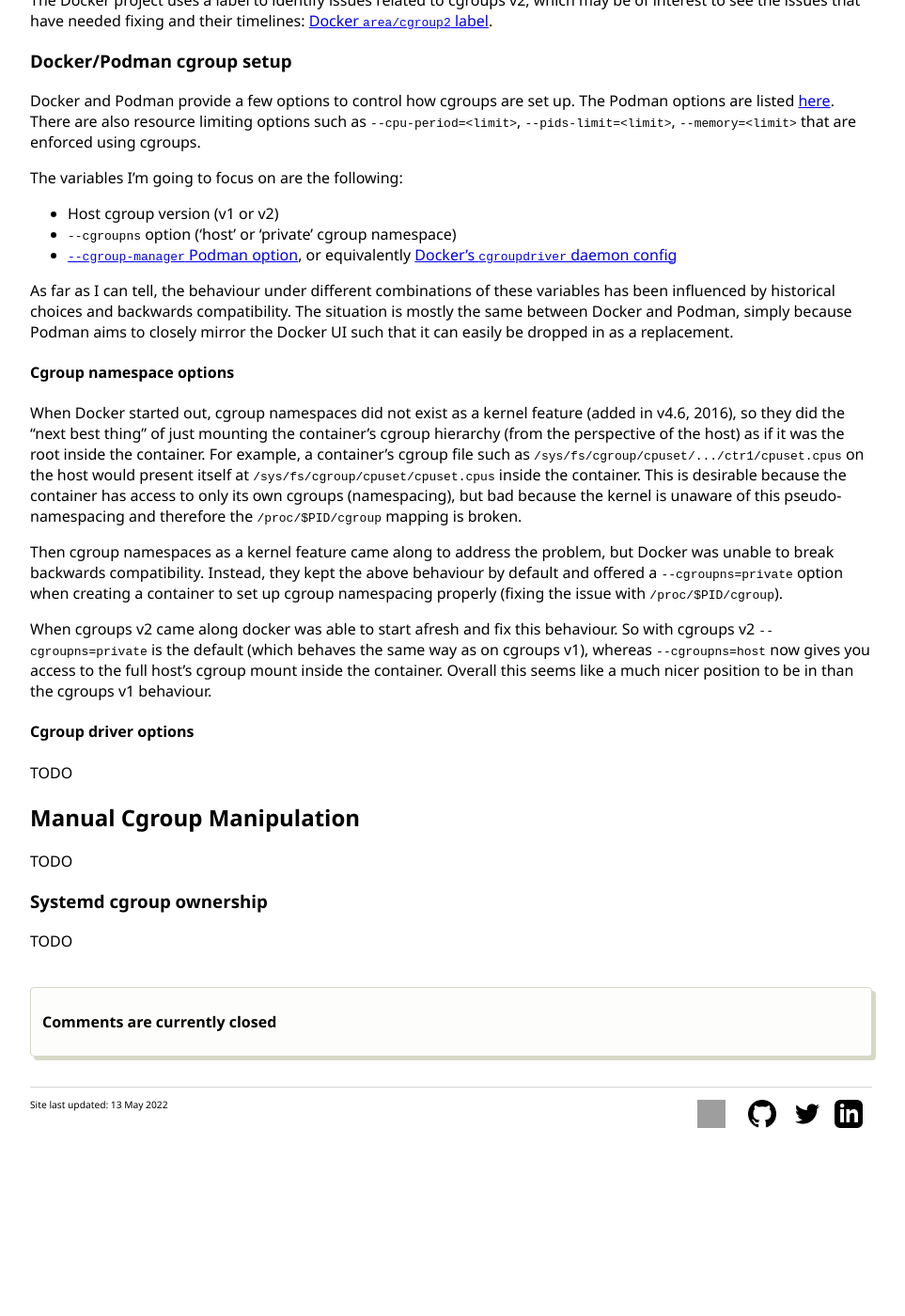
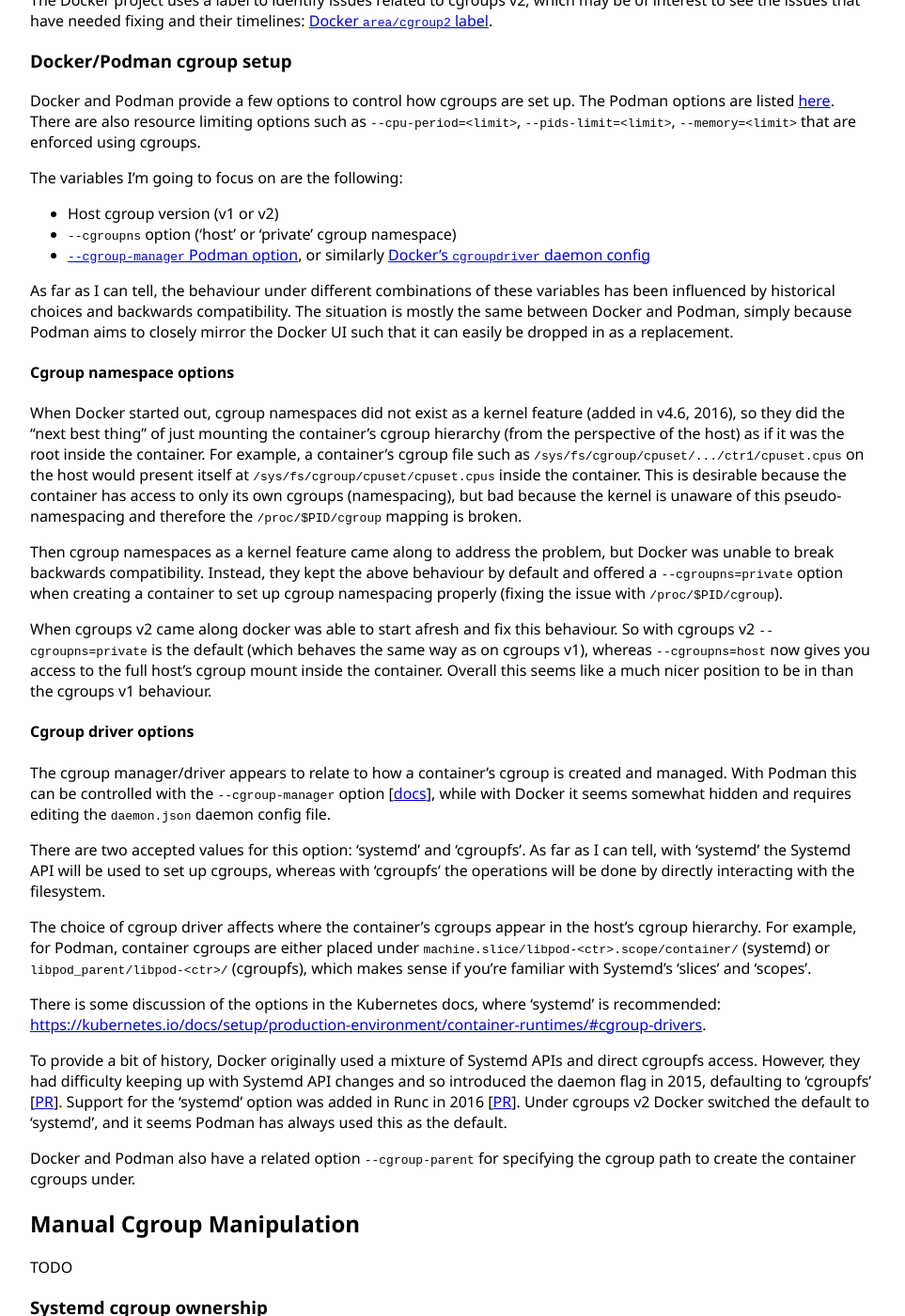
Before and after one commit to LewisGaul/LewisGaul.github.io, a Jekyll site: the page built from _posts/rough/2022-05-01-cgroups-intro.md, in a window 1280 px wide and 1400 px high, scrolled down 7862 px. Shown: the whole window at 94% size, without its empty margins (160-1123 px from the left). Built offline with Jekyll 4.4.1, drawn with Linux system fonts in a browser that asks for light colours; before the commit the page ends 9104 px from its top, so only the background shows below that; grey boxes are pictures that could not be loaded.

Commit message:
Add cgroup driver section

```diff
--- a/_posts/rough/2022-05-01-cgroups-intro.md
+++ b/_posts/rough/2022-05-01-cgroups-intro.md
@@ -312,7 +312,7 @@
 The variables I'm going to focus on are the following:
 - Host cgroup version (v1 or v2)
 - `--cgroupns` option ('host' or 'private' cgroup namespace)
-- [`--cgroup-manager` Podman option](https://docs.podman.io/en/latest/markdown/podman.1.html#cgroup-manager-manager), or equivalently [Docker's `cgroupdriver` daemon config](https://stackoverflow.com/questions/43794169/docker-change-cgroup-driver-to-systemd/65870152#65870152)
+- [`--cgroup-manager` Podman option](https://docs.podman.io/en/latest/markdown/podman.1.html#cgroup-manager-manager), or similarly [Docker's `cgroupdriver` daemon config](https://stackoverflow.com/questions/43794169/docker-change-cgroup-driver-to-systemd/65870152#65870152)
 
 As far as I can tell, the behaviour under different combinations of these variables has been influenced by historical choices and backwards compatibility.
 The situation is mostly the same between Docker and Podman, simply because Podman aims to closely mirror the Docker UI such that it can easily be dropped in as a replacement.
@@ -334,7 +334,23 @@
 
 #### Cgroup driver options
 
-TODO
+The cgroup manager/driver appears to relate to how a container's cgroup is created and managed.
+With Podman this can be controlled with the `--cgroup-manager` option [[docs](https://docs.podman.io/en/latest/markdown/podman.1.html#cgroup-manager-manager)], while with Docker it seems somewhat hidden and requires editing the `daemon.json` daemon config file.
+
+There are two accepted values for this option: 'systemd' and 'cgroupfs'.
+As far as I can tell, with 'systemd' the Systemd API will be used to set up cgroups, whereas with 'cgroupfs' the operations will be done by directly interacting with the filesystem.
+
+The choice of cgroup driver affects where the container's cgroups appear in the host's cgroup hierarchy.
+For example, for Podman, container cgroups are either placed under `machine.slice/libpod-<ctr>.scope/container/` (systemd) or `libpod_parent/libpod-<ctr>/` (cgroupfs), which makes sense if you're familiar with Systemd's 'slices' and 'scopes'.
+
+There is some discussion of the options in the Kubernetes docs, where 'systemd' is recommended: <https://kubernetes.io/docs/setup/production-environment/container-runtimes/#cgroup-drivers>.
+
+To provide a bit of history, Docker originally used a mixture of Systemd APIs and direct cgroupfs access.
+However, they had difficulty keeping up with Systemd API changes and so introduced the daemon flag in 2015, defaulting to 'cgroupfs' [[PR](https://github.com/moby/moby/pull/17704)].
+Support for the 'systemd' option was added in Runc in 2016 [[PR](https://github.com/opencontainers/runc/pull/667)].
+Under cgroups v2 Docker switched the default to 'systemd', and it seems Podman has always used this as the default.
+
+Docker and Podman also have a related option `--cgroup-parent` for specifying the cgroup path to create the container cgroups under.
 
 
 ## Manual Cgroup Manipulation
```
